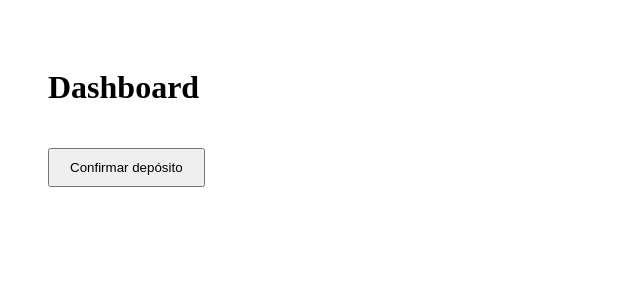
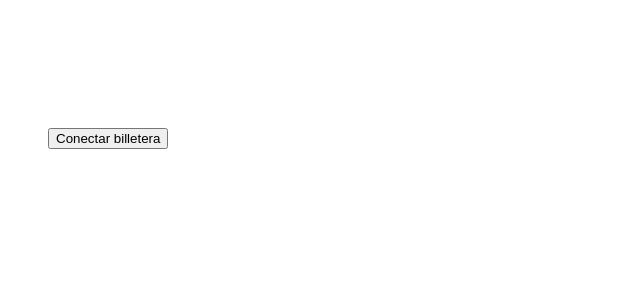
Before and after one commit to sergiofortuar-maker/performance-capital, a Next.js app: page /dashboard in a window 1280 px wide. Shown: the top 300 px of the page, without its empty margins (0-640 px from the left). Built offline with nearby package versions, Linux system fonts and the light colour scheme.

Commit message:
rebuild full dashboard

```diff
--- a/app/dashboard/page.tsx
+++ b/app/dashboard/page.tsx
@@ -1,52 +1,98 @@
 "use client";
 
-import { useState } from "react";
+import { useEffect, useState } from "react";
 
 export default function DashboardPage() {
+  const [wallet, setWallet] = useState<string | null>(null);
+  const [balance, setBalance] = useState<number>(0);
+  const [qrUrl, setQrUrl] = useState<string | null>(null);
   const [loading, setLoading] = useState(false);
 
-  const handleConfirmDeposit = async () => {
-    try {
-      setLoading(true);
+  // Simular wallet conectada (luego lo conectamos a Xaman real)
+  useEffect(() => {
+    const storedWallet = localStorage.getItem("wallet");
+    if (storedWallet) {
+      setWallet(storedWallet);
+      fetchBalance(storedWallet);
+    }
+  }, []);
 
-      // ⚠️ Esto es solo ejemplo
-      const wallet = "WALLET_AQUI";
-      const uuid = "UUID_AQUI";
+  const fetchBalance = async (walletAddress: string) => {
+    const res = await fetch(`/api/xaman/user?wallet=${walletAddress}`);
+    const data = await res.json();
+    setBalance(data.balance || 0);
+  };
 
-      const res = await fetch("/api/confirm-deposit", {
-        method: "POST",
-        headers: {
-          "Content-Type": "application/json",
-        },
-        body: JSON.stringify({ wallet, uuid }),
-      });
+  const handleConnectWallet = () => {
+    const fakeWallet = "rTESTWallet123456";
+    localStorage.setItem("wallet", fakeWallet);
+    setWallet(fakeWallet);
+    fetchBalance(fakeWallet);
+  };
 
-      const data = await res.json();
+  const handleDeposit = async () => {
+    if (!wallet) return;
 
-      console.log(data);
+    setLoading(true);
 
-    } catch (error) {
-      console.error("Error confirmando depósito:", error);
-    } finally {
-      setLoading(false);
-    }
+    const res = await fetch("/api/xaman/connect", {
+      method: "POST",
+      headers: { "Content-Type": "application/json" },
+      body: JSON.stringify({ wallet }),
+    });
+
+    const data = await res.json();
+    setQrUrl(data.qrUrl || null);
+
+    setLoading(false);
+  };
+
+  const handleWithdraw = async () => {
+    if (!wallet) return;
+
+    await fetch("/api/xaman/withdraw/request", {
+      method: "POST",
+      headers: { "Content-Type": "application/json" },
+      body: JSON.stringify({
+        wallet,
+        amount: 1,
+      }),
+    });
+
+    alert("Solicitud de retiro enviada");
   };
 
   return (
-    <div style={{ padding: "40px" }}>
+    <div style={{ padding: 40, color: "white" }}>
       <h1>Dashboard</h1>
 
-      <button
-        onClick={handleConfirmDeposit}
-        disabled={loading}
-        style={{
-          padding: "10px 20px",
-          marginTop: "20px",
-          cursor: "pointer"
-        }}
-      >
-        {loading ? "Procesando..." : "Confirmar depósito"}
-      </button>
+      {!wallet && (
+        <button onClick={handleConnectWallet}>
+          Conectar billetera
+        </button>
+      )}
+
+      {wallet && (
+        <>
+          <p><strong>Wallet:</strong> {wallet}</p>
+          <p><strong>Balance:</strong> {balance} XRP</p>
+
+          <button onClick={handleDeposit} disabled={loading}>
+            {loading ? "Generando..." : "Depositar"}
+          </button>
+
+          <button onClick={handleWithdraw} style={{ marginLeft: 10 }}>
+            Retirar 1 XRP
+          </button>
+
+          {qrUrl && (
+            <div style={{ marginTop: 20 }}>
+              <p>Escanea el QR con Xaman:</p>
+              <img src={qrUrl} alt="QR Code" width={200} />
+            </div>
+          )}
+        </>
+      )}
     </div>
   );
 }
```
